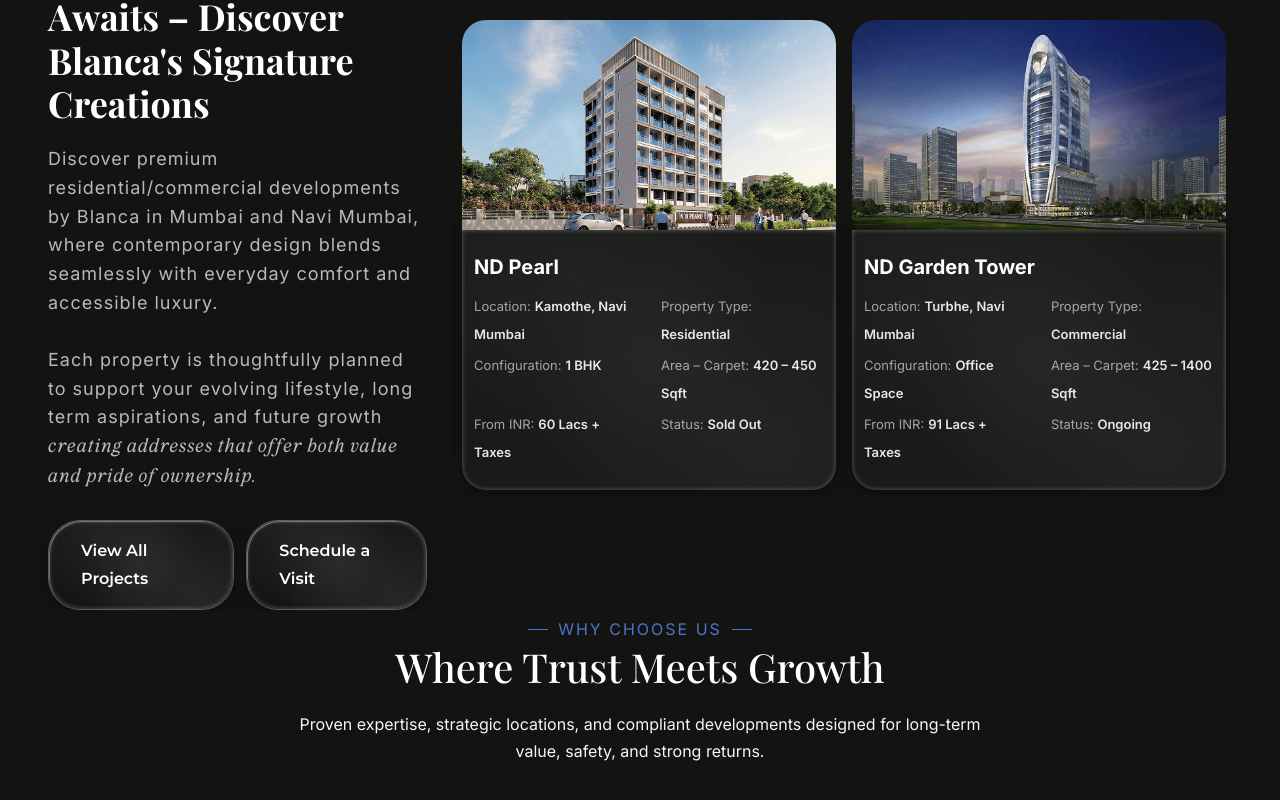
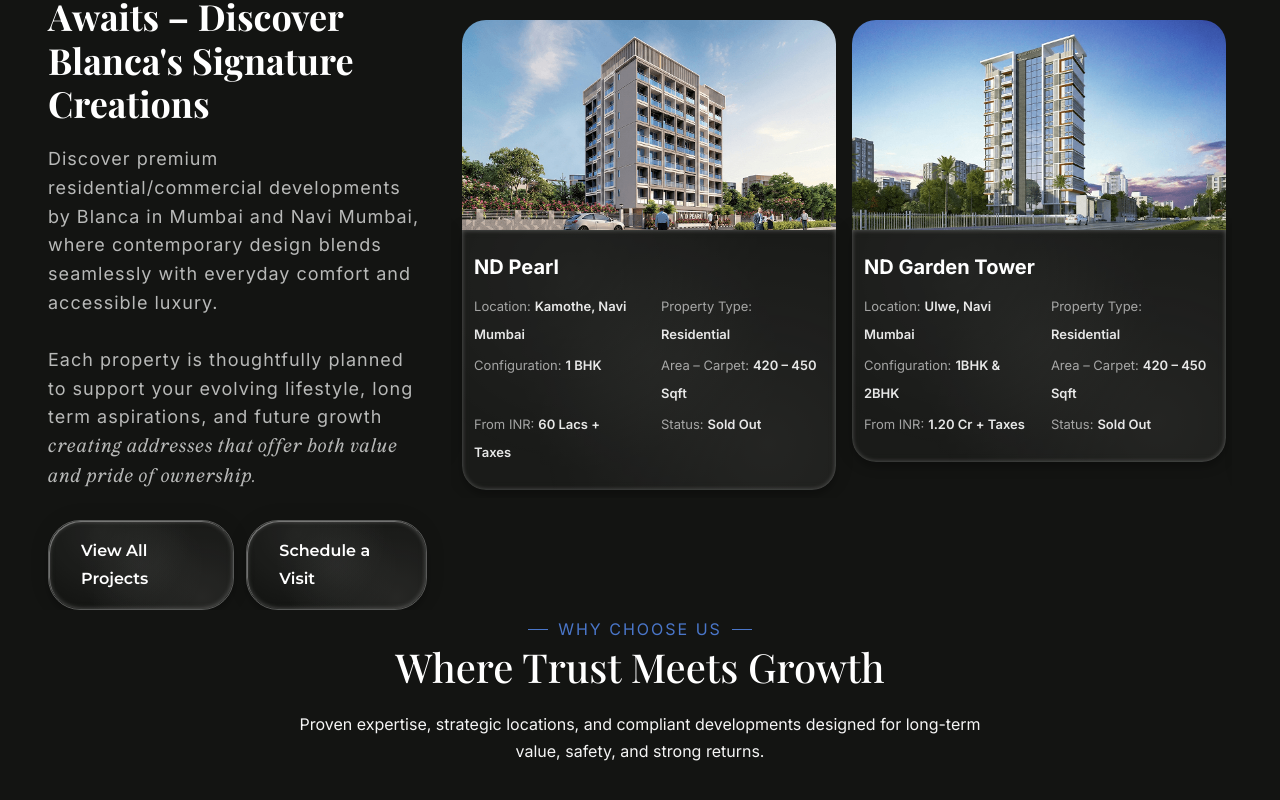
Before and after one commit to InventamTechSolution/Blanca-Realestate-react, a React (Vite) app: page / in a window 1280 px wide. Shown: the part 4134-4934 px from the top of the page. Built offline with nearby package versions, Linux system fonts and the light colour scheme.

Commit message:
update the data of the properties

```diff
--- a/src/data/projectsData.js
+++ b/src/data/projectsData.js
@@ -1,9 +1,9 @@
 import EkaivaImg from "../assets/images/projects/lendscpae-images/blancs-business-hub.png";
 import BlancaTowerImg from "../assets/images/projects/lendscpae-images/blanca-tower.png";
 import NDPearlImg from "../assets/images/projects/lendscpae-images/nd-pearl.png";
-import NDGardenTowerImg from "../assets/images/projects/lendscpae-images/blancs-business-hub.png";
-import NDGardenImg from "../assets/images/projects/lendscpae-images/blanca-tower.png";
-import GajanandKrupaImg from "../assets/images/projects/lendscpae-images/nd-pearl.png";
+import NDGardenTowerImg from "../assets/images/projects/lendscpae-images/nd-garden-tower.png";
+import NDGardenImg from "../assets/images/projects/lendscpae-images/nd-garden.png";
+import GajanandKrupaImg from "../assets/images/projects/lendscpae-images/gajanand-krupa.png";
 
 export const projectsData = [
   {
@@ -50,12 +50,12 @@ export const projectsData = [
     title: "ND Garden Tower",
     image: NDGardenTowerImg,
     href: "/project-details",
-    location: "Turbhe, Navi Mumbai",
-    propertyType: "Commercial",
-    configuration: "Office Space",
-    area: "425 – 1400 Sqft",
-    price: "91 Lacs + Taxes",
-    status: "Ongoing",
+    location: "Ulwe, Navi Mumbai",
+    propertyType: "Residential",
+    configuration: "1BHK & 2BHK",
+    area: "420 – 450 Sqft",
+    price: "1.20 Cr + Taxes",
+    status: "Sold Out",
     wowDelay: "0-2s",
   },
   {
@@ -63,12 +63,12 @@ export const projectsData = [
     title: "ND Garden",
     image: NDGardenImg,
     href: "/project-details",
-    location: "Borivali - Mumbai",
-    propertyType: "Commercial",
-    configuration: "Office Space",
-    area: "350 – 550 Sqft",
-    price: "1.40 Cr + Taxes",
-    status: "Ongoing",
+    location: "Ulwe, Navi Mumbai",
+    propertyType: "Residential",
+    configuration: "1BHK",
+    area: "430 – 460 Sqft",
+    price: "60 Lacs + Taxes",
+    status: "Sold Out",
     wowDelay: "0-2s",
   },
   {
@@ -76,11 +76,11 @@ export const projectsData = [
     title: "Gajanand Krupa",
     image: GajanandKrupaImg,
     href: "/project-details",
-    location: "Kamothe, Navi Mumbai",
+    location: "Ulwe, Navi Mumbai",
     propertyType: "Residential",
     configuration: "1 BHK",
-    area: "420 – 450 Sqft",
-    price: "60 Lacs + Taxes",
+    area: "400 Sqft",
+    price: "45 Lacs + Taxes",
     status: "Sold Out",
     wowDelay: "0-2s",
   },
```
Also changed, not shown: src/assets/images/projects/lendscpae-images/gajanand-krupa.png (renamed from src/assets/images/projects/lendscpae-images/gajanand krupa.png).
